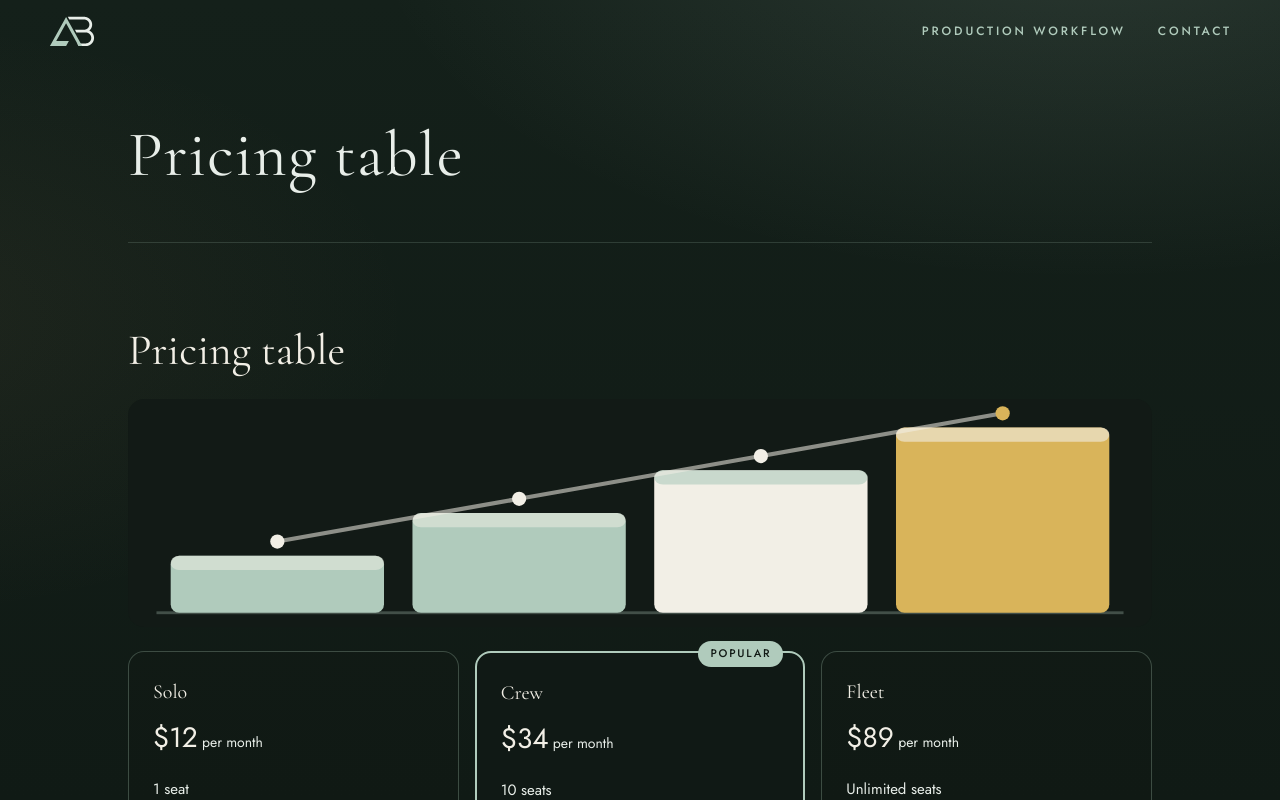
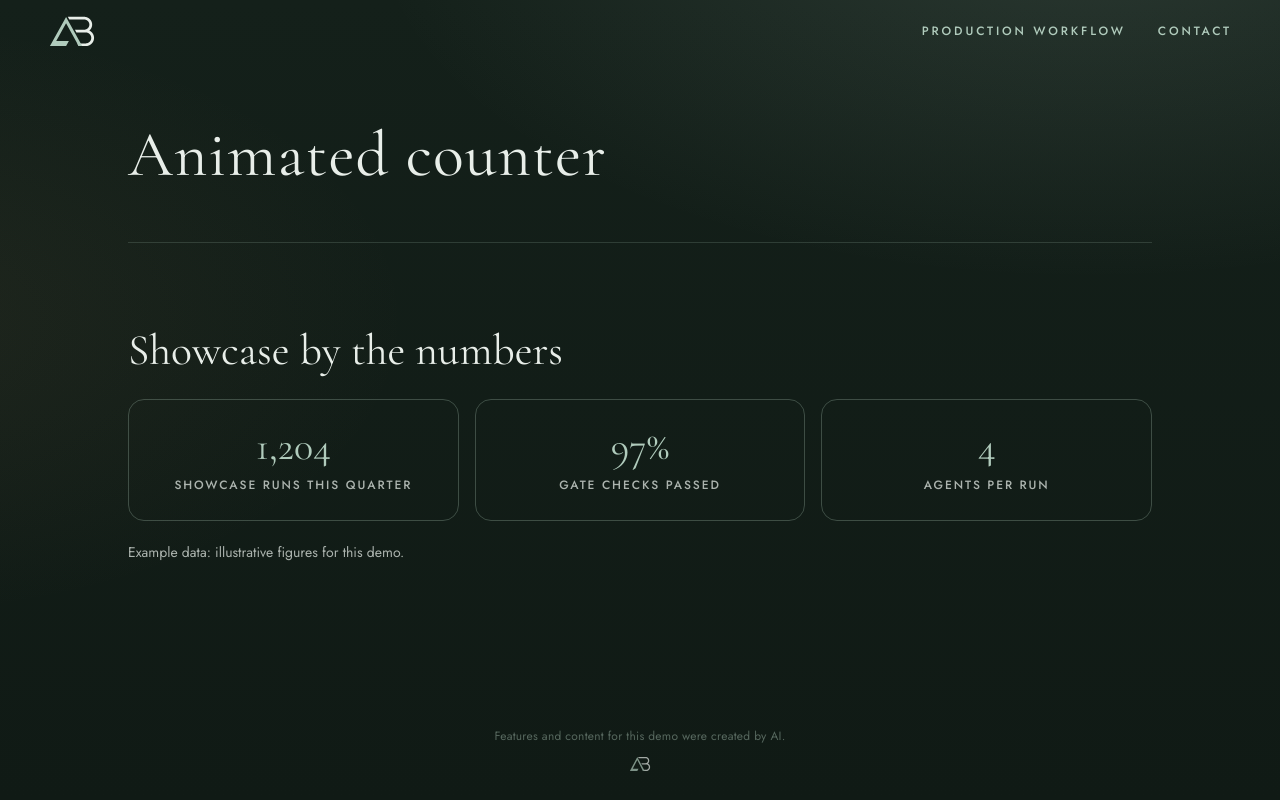
Before and after one commit to ashtonbach/agent-showcase, a Next.js app: page /showcase/ in a window 1280 px wide. Shown: the top 800 px of the page. Built offline with nearby package versions, Linux system fonts and the light colour scheme.

Commit message:
Feature: Animated counter (Authors: Alder) (#370)
Merged after Rowan (AI reviewer) approved aa5e338 and the v2 gate, build and functional checks passed. Author: Alder (AI coder)

Co-author: Alder (AI coder)

```diff
--- a/app/lab/animated-counter/index.tsx
+++ b/app/lab/animated-counter/index.tsx
@@ -2,69 +2,119 @@
 
 import { useEffect, useRef, useState } from "react";
 
-// Example data: illustrative counts, not pulled from a live metrics source.
-type Stat = { id: string; label: string; final: number; suffix: string };
+type Stat = { id: string; label: string; target: number; suffix: string };
+
+// Example data: illustrative figures for this demo feature, not a live source.
 const STATS: Stat[] = [
-  { id: "builds", label: "Lab builds shipped", final: 128, suffix: "" },
-  { id: "checks", label: "Automated gate checks", final: 42, suffix: "" },
-  { id: "uptime", label: "Preview uptime", final: 99, suffix: "%" },
+  { id: "runs", label: "Showcase runs this quarter", target: 1204, suffix: "" },
+  { id: "checks", label: "Gate checks passed", target: 97, suffix: "%" },
+  { id: "agents", label: "Agents per run", target: 4, suffix: "" },
 ];
+
 const DURATION_MS = 1200;
-const fmt = (v: number, s: string) => `${v}${s}`;
+
+function withCommas(value: number): string {
+  const sign = value < 0 ? "-" : "";
+  const digits = Math.abs(value).toString();
+  return sign + digits.replace(/\B(?=(\d{3})+(?!\d))/g, ",");
+}
+
+function finalText(stat: Stat): string {
+  return withCommas(stat.target) + stat.suffix;
+}
+
+function easeOutCubic(t: number): number {
+  return 1 - Math.pow(1 - t, 3);
+}
 
 const css = `
 .lab-counter-section { width: min(960px, 100%); margin: 8px auto 56px; }
-.lab-counter-title { font-family: var(--serif); font-weight: 400; font-size: 30px; margin: 0 0 20px; color: var(--mist); }
+.lab-counter-title { font-family: var(--serif); font-weight: 400; font-size: 30px; margin: 0 0 24px; color: var(--mist); }
 .lab-counter-grid { display: grid; grid-template-columns: repeat(3, 1fr); gap: 16px; }
 .lab-counter-card { border: 1px solid rgba(176, 203, 188, 0.28); border-radius: 16px; padding: 24px; text-align: center; }
-.lab-counter-value { display: block; font-family: var(--serif); font-size: 40px; color: var(--sage); }
-.lab-counter-label { display: block; margin-top: 8px; font-family: var(--sans); font-weight: 500; font-size: 12px; letter-spacing: .16em; text-transform: uppercase; color: var(--mist); }
-.lab-note { margin: 20px 0 0; color: var(--mist); font-family: var(--sans); font-size: 14px; }
-@media (max-width: 640px) { .lab-counter-grid { grid-template-columns: 1fr; } }
+.lab-counter-value { display: block; font-family: var(--serif); font-weight: 400; font-size: 40px; line-height: 1.1; color: var(--sage); }
+.lab-counter-label { display: block; margin-top: 8px; font-family: var(--sans); font-weight: 500; font-size: 12px; letter-spacing: 0.16em; text-transform: uppercase; color: var(--muted); }
+.lab-counter-note { margin: 20px 0 0; color: var(--muted); font-family: var(--sans); font-size: 14px; }
+@media (max-width: 640px) { .lab-counter-grid { grid-template-columns: 1fr; gap: 12px; } .lab-counter-value { font-size: 34px; } }
 `;
 
 export default function AnimatedCounter() {
-  const ref = useRef<HTMLElement | null>(null);
-  const started = useRef(false);
-  const [counts, setCounts] = useState<number[]>(() => STATS.map(() => 0));
+  const sectionRef = useRef<HTMLElement | null>(null);
+  const frameRef = useRef<number | null>(null);
+  const [displayed, setDisplayed] = useState<string[]>(() => STATS.map(() => "0"));
 
   useEffect(() => {
-    const section = ref.current;
+    const section = sectionRef.current;
     if (!section) return;
-    const reduce = window.matchMedia("(prefers-reduced-motion: reduce)").matches;
 
-    function tick(t0: number, now: number) {
-      const p = Math.min((now - t0) / DURATION_MS, 1);
-      setCounts(STATS.map((s) => Math.round(s.final * p)));
-      if (p < 1) requestAnimationFrame((n) => tick(t0, n));
+    const showFinal = () => setDisplayed(STATS.map(finalText));
+
+    const prefersReduced =
+      typeof window !== "undefined" &&
+      "matchMedia" in window &&
+      window.matchMedia("(prefers-reduced-motion: reduce)").matches;
+
+    if (prefersReduced) {
+      showFinal();
+      return;
     }
 
-    const io = new IntersectionObserver(
-      ([entry]) => {
-        if (!entry.isIntersecting || started.current) return;
-        started.current = true;
-        io.disconnect();
-        if (reduce) setCounts(STATS.map((s) => s.final));
-        else requestAnimationFrame((t0) => tick(t0, t0));
+    const runCountUp = () => {
+      const start = performance.now();
+      const tick = (now: number) => {
+        const elapsed = now - start;
+        const t = Math.min(1, elapsed / DURATION_MS);
+        if (t >= 1) {
+          showFinal();
+          return;
+        }
+        const eased = easeOutCubic(t);
+        setDisplayed(
+          STATS.map((stat) => withCommas(Math.round(stat.target * eased)) + stat.suffix)
+        );
+        frameRef.current = requestAnimationFrame(tick);
+      };
+      frameRef.current = requestAnimationFrame(tick);
+    };
+
+    const observer = new IntersectionObserver(
+      (entries) => {
+        if (entries.some((entry) => entry.isIntersecting)) {
+          runCountUp();
+          observer.disconnect();
+        }
       },
       { threshold: 0.3 }
     );
-    io.observe(section);
-    return () => io.disconnect();
+    observer.observe(section);
+
+    return () => {
+      observer.disconnect();
+      if (frameRef.current !== null) cancelAnimationFrame(frameRef.current);
+    };
   }, []);
 
   return (
-    <section data-lab="animated-counter" aria-labelledby="lab-counter-heading" className="lab-counter-section" ref={ref}>
-      <h2 id="lab-counter-heading" className="lab-counter-title">By the numbers</h2>
+    <section
+      ref={sectionRef}
+      data-lab="animated-counter"
+      aria-labelledby="lab-counter-heading"
+      className="lab-counter-section"
+    >
+      <h2 id="lab-counter-heading" className="lab-counter-title">
+        Showcase by the numbers
+      </h2>
       <div className="lab-counter-grid">
-        {STATS.map((s, i) => (
-          <div key={s.id} className="lab-counter-card">
-            <strong className="lab-counter-value" data-final={fmt(s.final, s.suffix)}>{fmt(counts[i], s.suffix)}</strong>
-            <span className="lab-counter-label">{s.label}</span>
+        {STATS.map((stat, index) => (
+          <div key={stat.id} className="lab-counter-card">
+            <strong data-final={finalText(stat)} className="lab-counter-value">
+              {displayed[index]}
+            </strong>
+            <span className="lab-counter-label">{stat.label}</span>
           </div>
         ))}
       </div>
-      <p className="lab-note">Example data: illustrative counts shown for demonstration.</p>
+      <p className="lab-counter-note">Example data: illustrative figures for this demo.</p>
       <style>{css}</style>
     </section>
   );
--- a/app/lab/current.json
+++ b/app/lab/current.json
@@ -1 +1 @@
-{"slug":"pricing-table"}
+{"slug":"animated-counter"}
--- a/app/page.tsx
+++ b/app/page.tsx
@@ -1,4 +1,4 @@
-import Lab from "./lab/pricing-table";
+import Lab from "./lab/animated-counter";
 import { readDemoKey, demoTitle } from "./demo-name";
 const demoKey = readDemoKey();
 const demoName = demoTitle();
```
